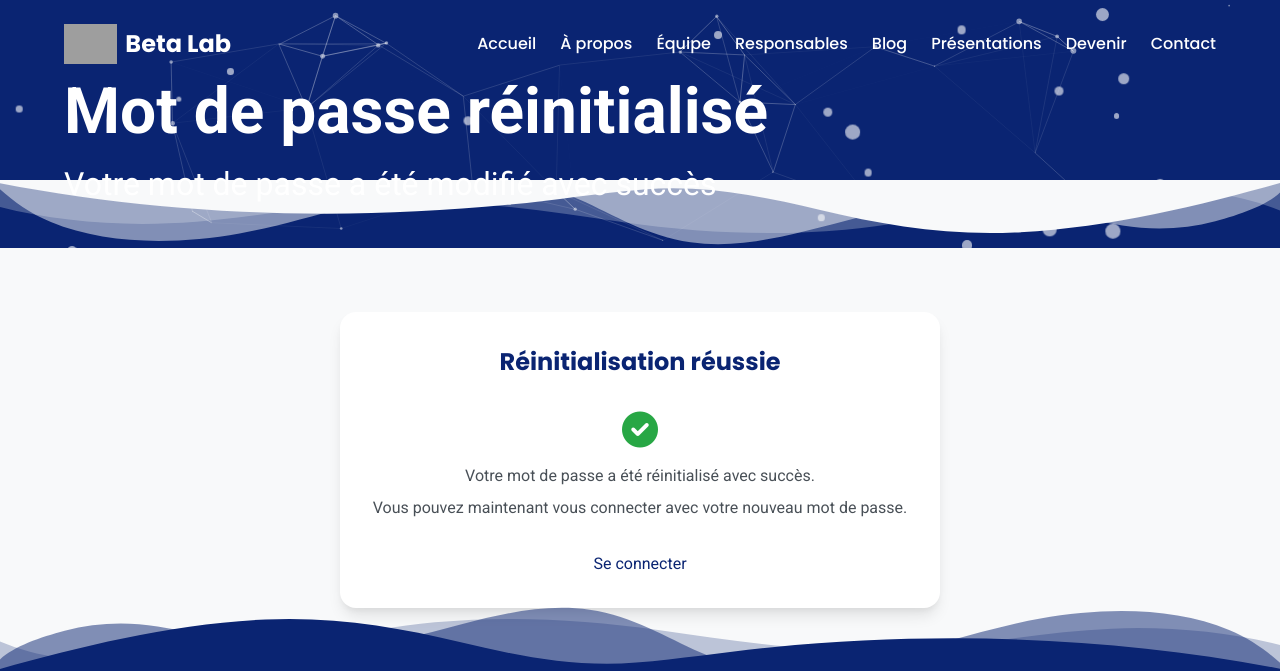
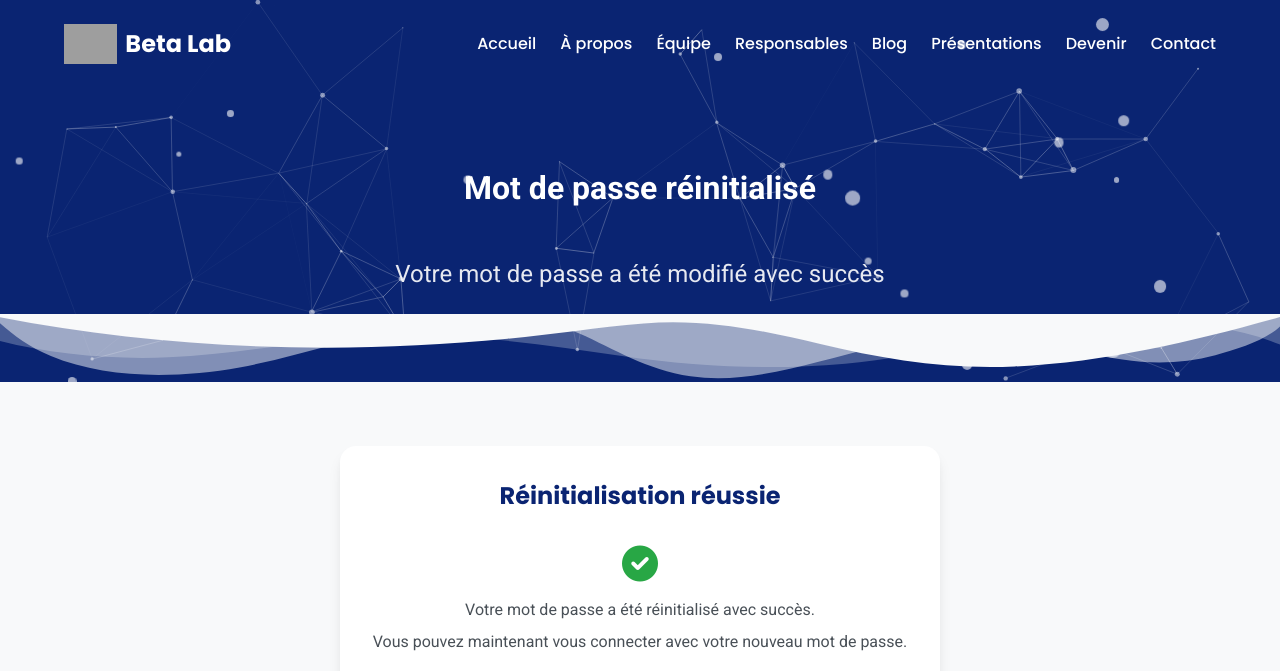
Before and after one commit to LLontsi/site-labo, a Django app: page /reset/done/ in a window 1280 px wide. Shown: the top 671 px of the page. Run offline with Django 4.2, Linux system fonts and the light colour scheme; grey boxes are pictures that could not be loaded.

Commit message:
gitginore

```diff
--- a/labo_informatique/templates/auth/password_reset_complete.html
+++ b/labo_informatique/templates/auth/password_reset_complete.html
@@ -7,9 +7,14 @@
 {% endblock %}
 
 {% block header_content %}
+<div class="page-header animated-gradient">
+    <h1 class="page-title fade-in">Mot de passe réinitialisé</h1>
+    <div class="header-line"></div>
+    <p class="page-subtitle fade-in delay-200">Votre mot de passe a été modifié avec succès</p>
+</div>
 <div class="page-title">
-    <h1>Mot de passe réinitialisé</h1>
-    <p>Votre mot de passe a été modifié avec succès</p>
+    <h1></h1>
+    <p></p>
 </div>
 {% endblock %}
 
```
Also changed, not shown: labo_informatique/labo_informatique/settings.py (+12 -4 lines), 2 other files.
